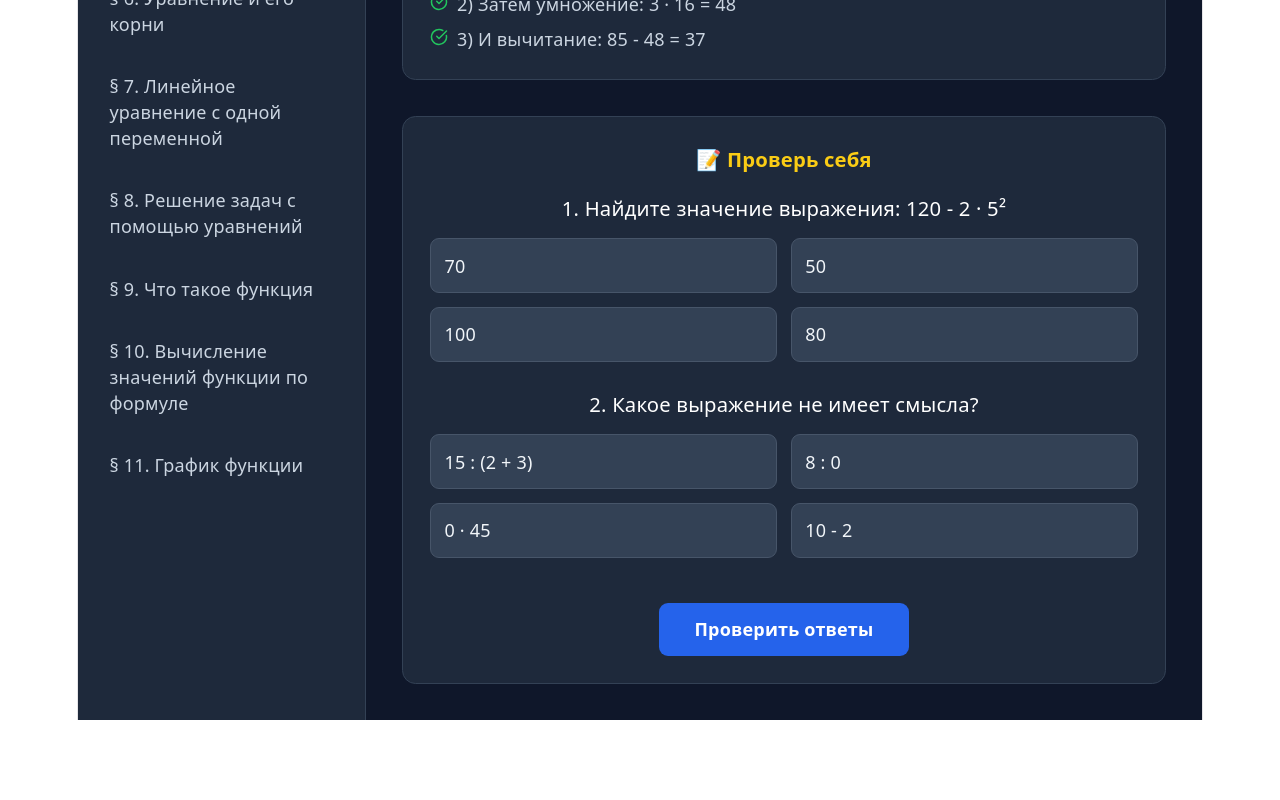
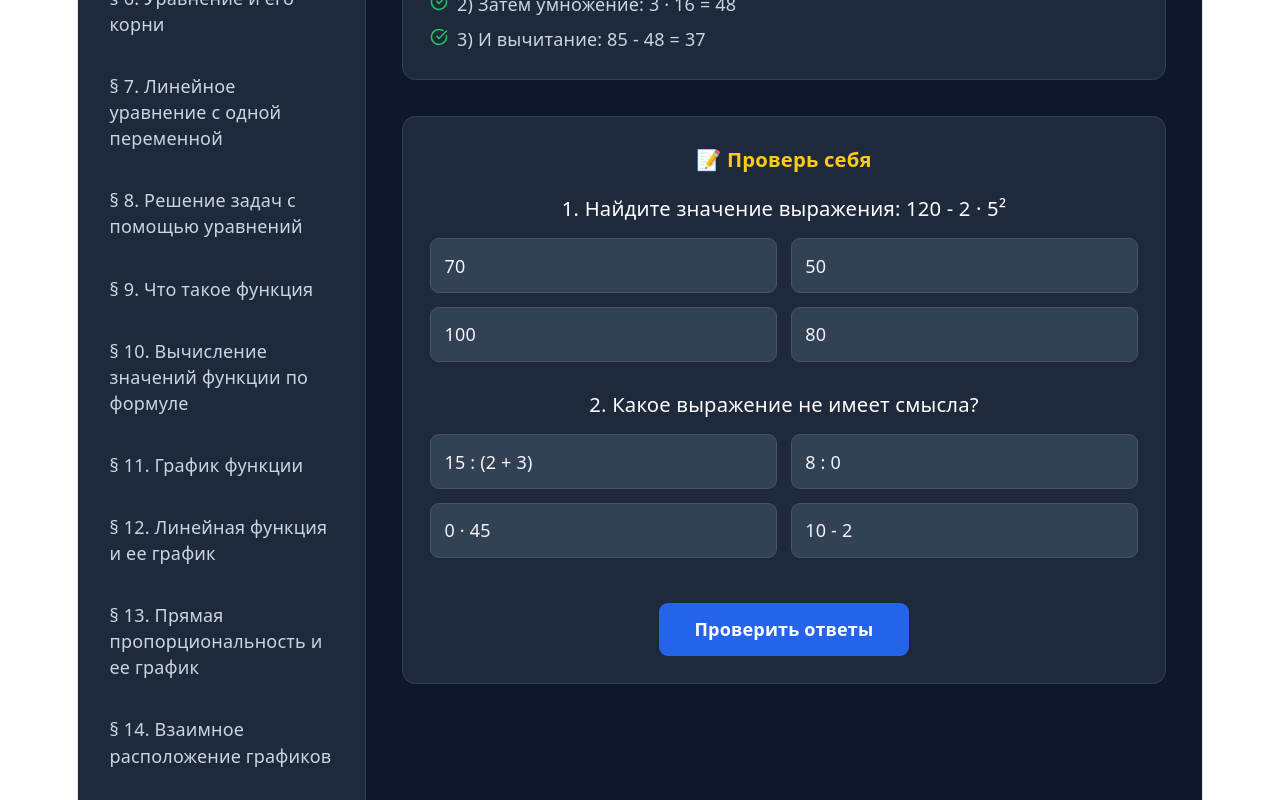
Before and after one commit to andreevairina005-source/algebra-trainer, a React (Vite) app: page / in a window 1280 px wide. Shown: the part 597-1397 px from the top of the page. Before the commit the page ends 1317 px from the top, so only its background shows below. Built offline with nearby package versions, Linux system fonts and the light colour scheme.

Commit message:
Добавлены темы 12-14

```diff
--- a/src/App.jsx
+++ b/src/App.jsx
@@ -280,6 +280,81 @@ const modules = [
       }
     ]
   },
+    {
+    id: 12,
+    title: "§ 12. Линейная функция и ее график",
+    rule: "Линейной функцией называется функция, которую можно задать формулой вида y = kx + b, где x — независимая переменная, k и b — некоторые числа. Графиком линейной функции является прямая. Для построения графика достаточно найти координаты двух точек и провести через них прямую.",
+    example: {
+      task: "Построим график функции y = 2x + 1.",
+      steps: [
+        "1) Найдем координаты двух точек. Если x = 0, то y = 2·0 + 1 = 1.",
+        "2) Если x = 2, то y = 2·2 + 1 = 5.",
+        "3) Отметим точки (0; 1) и (2; 5) на координатной плоскости и проведем через них прямую."
+      ]
+    },
+    quiz: [
+      {
+        question: "Является ли функция y = 4x - 7 линейной?",
+        options: ["Да", "Нет"],
+        correct: 0
+      },
+      {
+        question: "Чему равен коэффициент k в функции y = -3x + 2?",
+        options: ["2", "-3", "3", "-2"],
+        correct: 1
+      }
+    ]
+  },
+  {
+    id: 13,
+    title: "§ 13. Прямая пропорциональность и ее график",
+    rule: "Прямой пропорциональностью называется функция, которую можно задать формулой вида y = kx, где x — независимая переменная, k — не равное нулю число. Графиком прямой пропорциональности является прямая, проходящая через начало координат.",
+    example: {
+      task: "Построим график функции y = 3x.",
+      steps: [
+        "1) Эта функция — прямая пропорциональность. График проходит через точку (0;0).",
+        "2) Найдем вторую точку: если x = 1, то y = 3·1 = 3.",
+        "3) Отметим точку (1; 3) и проведем прямую через нее и начало координат (0;0)."
+      ]
+    },
+    quiz: [
+      {
+        question: "Какая из функций является прямой пропорциональностью?",
+        options: ["y = 2x + 3", "y = -5x", "y = x^2", "y = 4"],
+        correct: 1
+      },
+      {
+        question: "В каких координатных четвертях расположен график функции y = 2x?",
+        options: ["Только в 1-й", "В 1-й и 3-й", "Во 2-й и 4-й", "Только во 2-й"],
+        correct: 1
+      }
+    ]
+  },
+  {
+    id: 14,
+    title: "§ 14. Взаимное расположение графиков",
+    rule: "Графики двух линейных функций пересекаются, если коэффициенты при x различны (k1 ≠ k2). Графики параллельны, если коэффициенты при x одинаковы, а значения b различны (k1 = k2, b1 ≠ b2). Если и k, и b совпадают, то графики совпадают.",
+    example: {
+      task: "Выясним, как расположены графики функций y = 3x + 2 и y = 3x - 5.",
+      steps: [
+        "1) В первой функции k1 = 3, во второй k2 = 3.",
+        "2) Коэффициенты при x равны (k1 = k2), но свободные члены разные (2 ≠ -5).",
+        "3) Следовательно, графики этих функций параллельны."
+      ]
+    },
+    quiz: [
+      {
+        question: "Пересекаются ли графики функций y = 4x + 1 и y = -2x + 3?",
+        options: ["Да", "Нет, они параллельны"],
+        correct: 0
+      },
+      {
+        question: "При каком значении k графики y = kx + 5 и y = 7x - 2 будут параллельны?",
+        options: ["k = 5", "k = -2", "k = 7", "k = 0"],
+        correct: 2
+      }
+    ]
+  },
 ];
 
 export default function App() {
```
